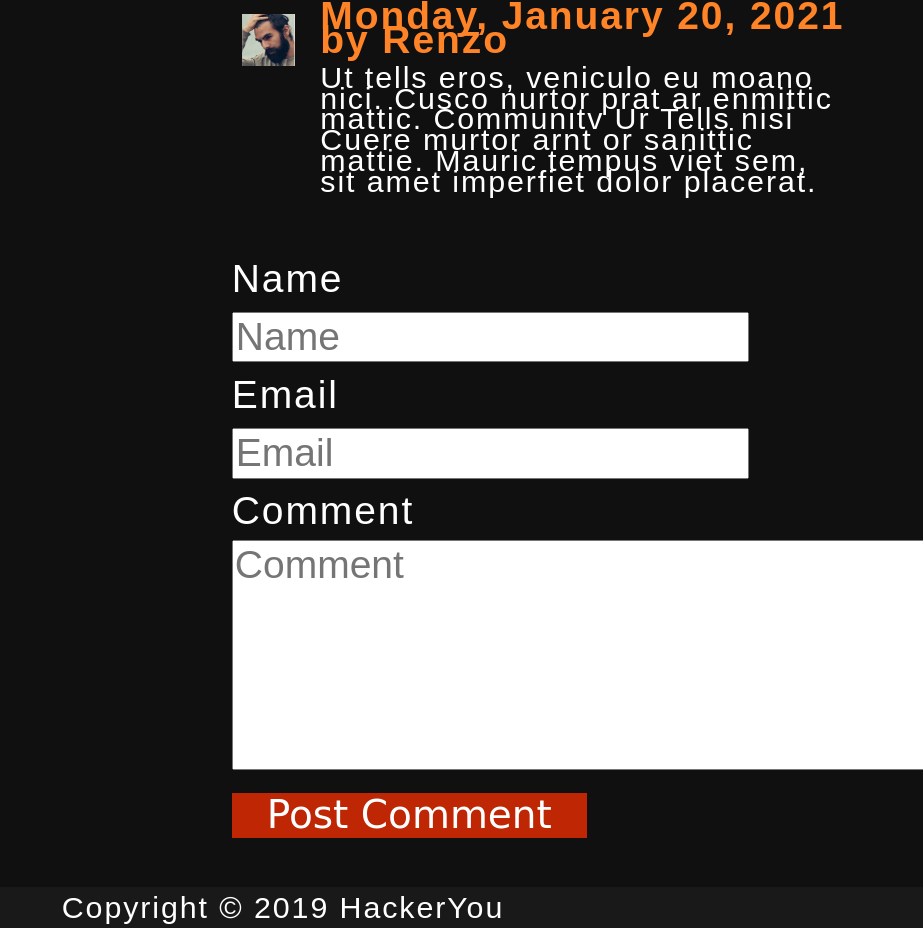
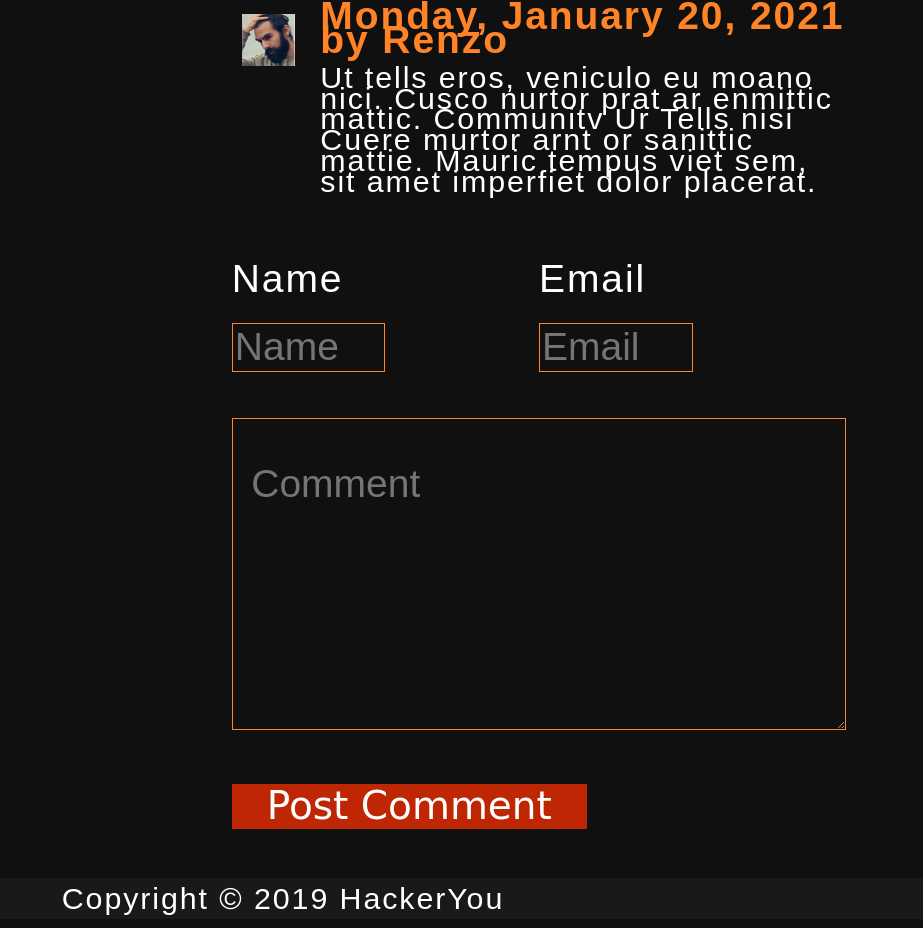
Before and after one commit to Vice23/moriahViceProjectOne, a plain HTML site: page blog.html in a window 1280 px wide. Shown: the part 2258-3186 px from the top of the page, without its empty margins (357-1280 px from the left). Drawn offline with Linux system fonts and the light colour scheme; a web font is replaced by a local one.

Commit message:
started styling the form, including changes to the underlying HTML to help with styling on the blog page

```diff
--- a/blog.html
+++ b/blog.html
@@ -114,15 +114,21 @@
                     </div>
                     <div class = "formContainer">
                         <form action="#" method="POST" class="contactForm" name="contactForm">
+                            <div class="nameAndEmail">
+                                <div class="name">
+                                    <label for="name" >Name</label>
+                                    <input type="text" id="name" placeholder="Name">
+                                </div>
 
-                            <label for="name" >Name</label>
-                            <input type="text" id="name" placeholder="Name">
-
-                            <label for="email">Email</label>
-                            <input type="email" id="email" placeholder="Email">
-
-                            <label for="comment"> Comment</label>
-                            <textarea name="comment" id="comment" cols="30" rows="5" placeholder="Comment"></textarea>
+                                <div class="email">
+                                    <label for="email">Email</label>
+                                    <input type="email" id="email" placeholder="Email">
+                                </div>
+                            </div>
+                            <div class="commentsLabelAndInput">
+                                <label class = "sr-only" for="comment"> Comment</label>
+                                <textarea name="comment" id="comment" cols="20" rows="5" placeholder="Comment"></textarea>
+                            </div>
 
                             <button>Post Comment</button>
 
--- a/styles/sass/partials/_blog.scss
+++ b/styles/sass/partials/_blog.scss
@@ -134,3 +134,48 @@ aside img {
 // ====================
 // Comments Styling End
 //=====================
+
+// ====================
+// Form Styling Start
+//=====================
+
+
+.formContainer {
+    display: flex;
+    flex-direction: column;
+
+    .nameAndEmail {
+        display: flex;
+        width: 100%;
+    }
+    .name, .email {
+        display: flex;
+        flex-direction: column;
+    }
+
+    input, textarea {
+        border: 1px solid;
+        border-color: $tertiary;
+        background-color: $quaternary;
+        width: 100%;
+    }
+
+    input {
+        width: 50%;
+        // padding: 2% 3%;
+        margin: 5% 0;
+    }
+
+    textarea {
+        padding: 7% 3%;
+        margin: 5% 0;
+    }
+
+}
+
+
+
+
+//====================
+// Form Styling End
+//=====================
```
Also changed, not shown: styles/styles.css.
